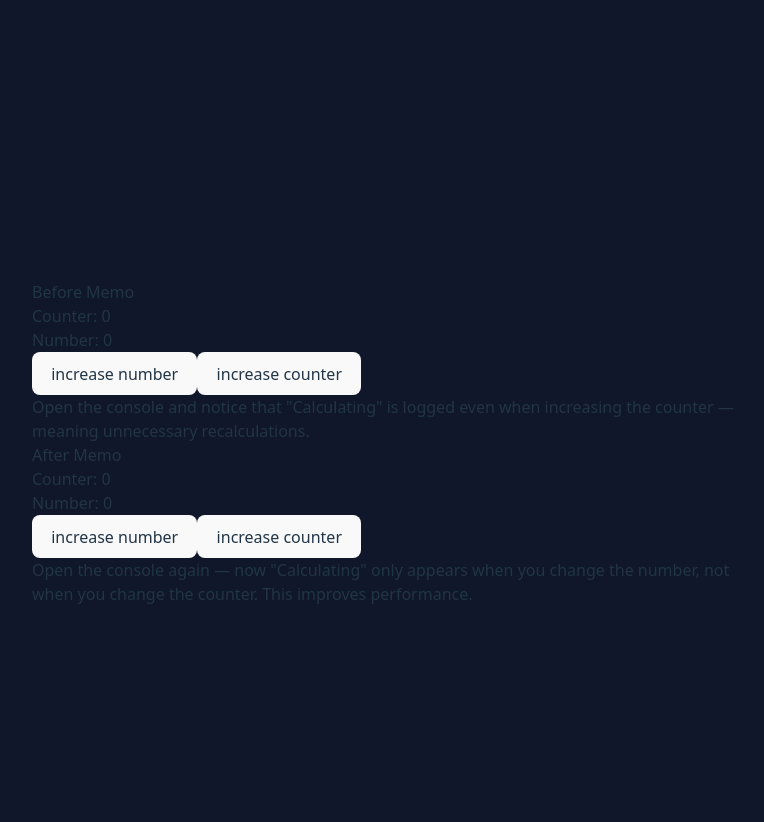
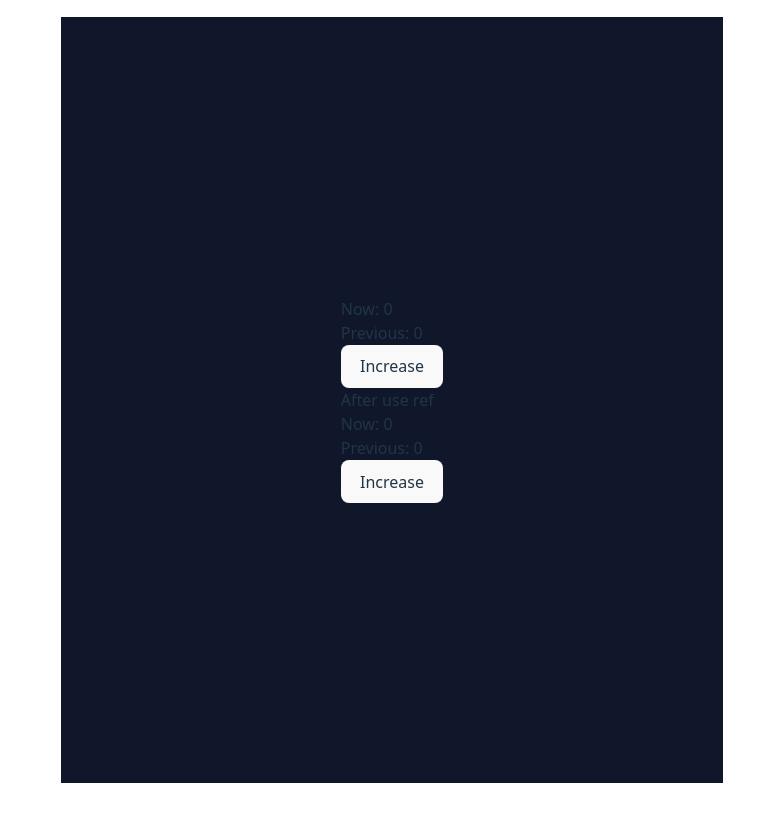
Before and after one commit to Saadnadeem07/react-basics-to-pro, a React (Vite) app: page / in a window 1280 px wide. Shown: the top 822 px of the page, without its empty margins (248-1012 px from the left). After the commit the page ends 800 px from the top, so only its background shows below. Built offline with nearby package versions, Linux system fonts and the light colour scheme.

Commit message:
Added use Ref

```diff
--- a/src/App.jsx
+++ b/src/App.jsx
@@ -17,6 +17,7 @@ import UseReducerHook from "./States/useReducer/UseReducerHook";
 import ManagingObjWithReducerHook from "./States/useReducer/ManagingObjWithReducerook";
 import Parent from "./States/useCallback/Parent";
 import UseMemoHook from "./States/useMemo/useMemoHook";
+import UseRefHook from "./States/useRef/UseRefHook";
 const App = () => {
   return (
     <>
@@ -35,7 +36,8 @@ const App = () => {
         {/* <UseReducerHook /> */}
         {/* <ManagingObjWithReducerHook /> */}
         {/* <Parent /> */}
-        <UseMemoHook />
+        {/* <UseMemoHook /> */}
+        <UseRefHook/>
       </div>
     </>
   );
--- /dev/null
+++ b/src/States/useRef/AfterUseRef.jsx
@@ -0,0 +1,20 @@
+import React from "react";
+import { useState, useRef, useEffect } from "react";
+const AfterUseRef = () => {
+  const [count, setCount] = useState(0);
+  const prevCount = useRef(0); // Step 1: store old value here
+
+  useEffect(() => {
+    prevCount.current = count; // Step 2: update after render
+  }, [count]);
+
+  return (
+    <div>
+      <p>Now: {count}</p>
+      <p>Previous: {prevCount.current}</p>
+      <button onClick={() => setCount(count + 1)}>Increase</button>
+    </div>
+  );
+};
+
+export default AfterUseRef;
--- /dev/null
+++ b/src/States/useRef/BeforeUseRef.jsx
@@ -0,0 +1,20 @@
+import React from "react";
+import { useState, useEffect } from "react";
+const BeforeUseRef = () => {
+  const [count, setCount] = useState(0);
+  const [prevCount, setPrevCount] = useState(0);
+
+  useEffect(() => {
+    setPrevCount(count); // causes re-render every time count changes
+  }, [count]);
+
+  return (
+    <div>
+      <p>Now: {count}</p>
+      <p>Previous: {prevCount}</p>
+      <button onClick={() => setCount(count + 1)}>Increase</button>
+    </div>
+  );
+};
+
+export default BeforeUseRef;
--- /dev/null
+++ b/src/States/useRef/UseRefHook.jsx
@@ -0,0 +1,15 @@
+import React from "react";
+import BeforeUseRef from "./BeforeUseRef";
+import AfterUseRef from "./AfterUseRef";
+
+const UseRefHook = () => {
+  return (
+    <>
+      <BeforeUseRef />
+      After use ref
+      <AfterUseRef />
+    </>
+  );
+};
+
+export default UseRefHook;
```
